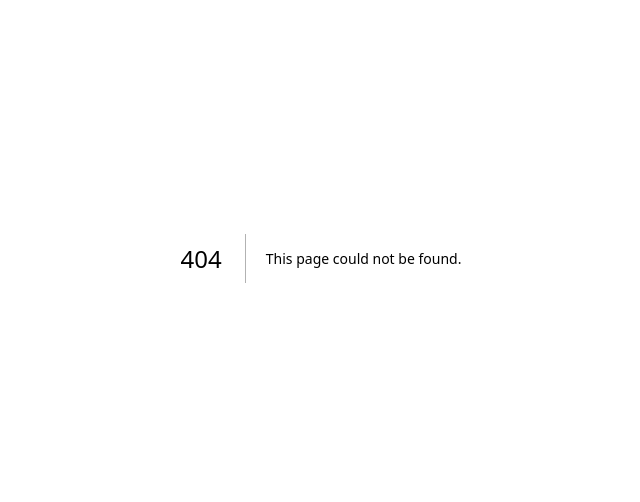
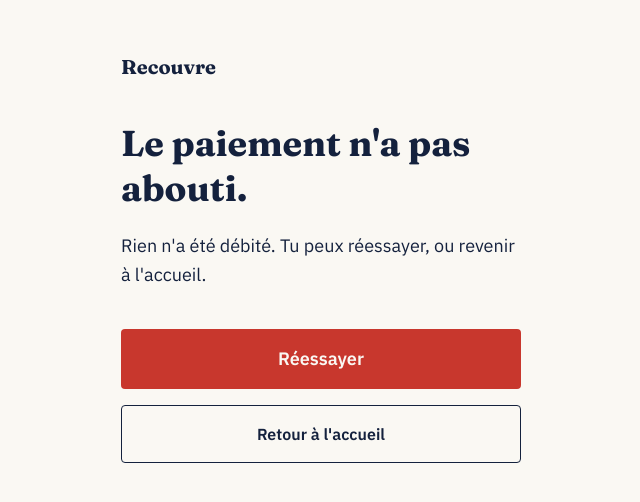
Before and after one commit to RyzoxDev/recouvre, a Next.js app: page /paiement-erreur in a window 1280 px wide. Before the commit this address had no page. Shown: the part 142-644 px from the top of the page, without its empty margins (319-959 px from the left). Built offline with nearby package versions, Linux system fonts and the light colour scheme.

Commit message:
Create page.tsx

```diff
--- /dev/null
+++ b/app/paiement-erreur/page.tsx
@@ -0,0 +1,32 @@
+export const metadata = {
+  title: "Le paiement n'a pas abouti, Recouvre",
+};
+
+export default function PaiementErreur() {
+  return (
+    <main className="mx-auto flex min-h-screen max-w-md flex-col justify-center px-6">
+      <p className="font-titre text-xl font-bold">Recouvre</p>
+
+      <h1 className="mt-10 font-titre text-4xl font-bold leading-tight">
+        Le paiement n'a pas abouti.
+      </h1>
+
+      <p className="mt-5 text-lg leading-relaxed">
+        Rien n'a été débité. Tu peux réessayer, ou revenir à l'accueil.
+      </p>
+
+      <a
+        href="/api/checkout"
+        className="mt-10 block rounded-sm bg-brique px-6 py-4 text-center text-lg font-semibold text-papier"
+      >
+        Réessayer
+      </a>
+      <a
+        href="/"
+        className="mt-4 block rounded-sm border border-encre px-6 py-4 text-center font-semibold"
+      >
+        Retour à l'accueil
+      </a>
+    </main>
+  );
+}
```
